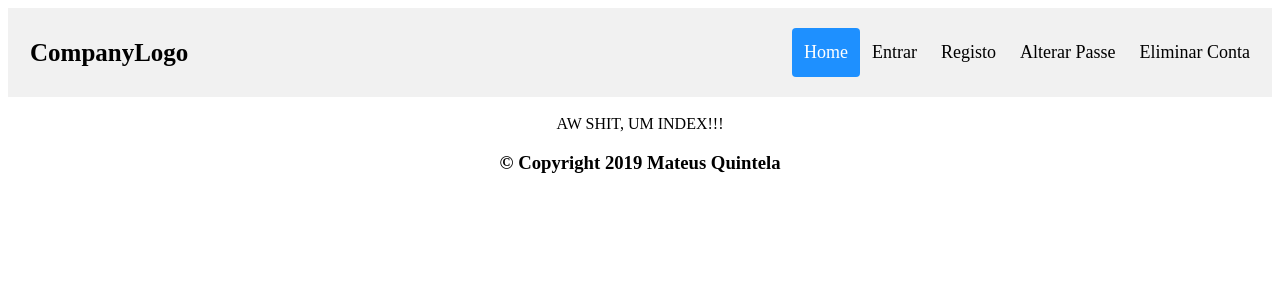
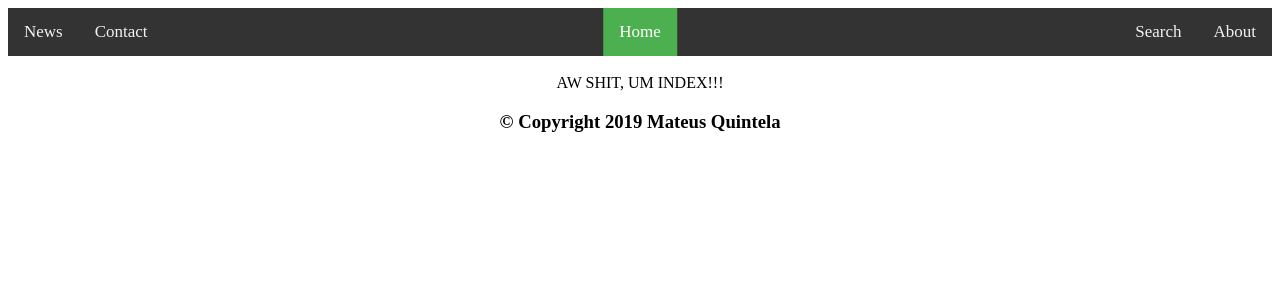
Before and after one commit to Mwrench/login10416, a Flask app: page / in a window 1280 px wide. Shown: the top 300 px of the page. Run offline with Flask 2, Linux system fonts and the light colour scheme.

Commit message:
fundo novo

```diff
--- a/Static/style.css
+++ b/Static/style.css
@@ -9,56 +9,60 @@ margin : auto;
 background-color : lightgray;
 }
 
-/* Style the header with a grey background and some padding */
-.header {
+/* Add a black background color to the top navigation */
+.topnav {
+  position: relative;
+  background-color: #333;
   overflow: hidden;
-  background-color: #f1f1f1;
-  padding: 20px 10px;
 }
 
-/* Style the header links */
-.header a {
+/* Style the links inside the navigation bar */
+.topnav a {
   float: left;
-  color: black;
+  color: #f2f2f2;
   text-align: center;
-  padding: 12px;
+  padding: 14px 16px;
   text-decoration: none;
-  font-size: 18px;
-  line-height: 25px;
-  border-radius: 4px;
+  font-size: 17px;
 }
 
-/* Style the logo link (notice that we set the same value of line-height and font-size to prevent the header to increase when the font gets bigger */
-.header a.logo {
-  font-size: 25px;
-  font-weight: bold;
-}
-
-/* Change the background color on mouse-over */
-.header a:hover {
+/* Change the color of links on hover */
+.topnav a:hover {
   background-color: #ddd;
   color: black;
 }
 
-/* Style the active/current link*/
-.header a.active {
-  background-color: dodgerblue;
+/* Add a color to the active/current link */
+.topnav a.active {
+  background-color: #4CAF50;
   color: white;
 }
 
-/* Float the link section to the right */
-.header-right {
+/* Centered section inside the top navigation */
+.topnav-centered a {
+  float: none;
+  position: absolute;
+  top: 50%;
+  left: 50%;
+  transform: translate(-50%, -50%);
+}
+
+/* Right-aligned section inside the top navigation */
+.topnav-right {
   float: right;
 }
 
-/* Add media queries for responsiveness - when the screen is 500px wide or less, stack the links on top of each other */
-@media screen and (max-width: 500px) {
-  .header a {
+/* Responsive navigation menu - display links on top of each other instead of next to each other (for mobile devices) */
+@media screen and (max-width: 600px) {
+  .topnav a, .topnav-right {
     float: none;
     display: block;
-    text-align: left;
   }
-  .header-right {
-    float: none;
+
+  .topnav-centered a {
+    position: relative;
+    top: 0;
+    left: 0;
+    transform: none;
   }
 }
--- a/Templates/layout.html
+++ b/Templates/layout.html
@@ -8,17 +8,27 @@
     {% endblock %}
 
 
-<div class="header">
-  <a href="/" class="logo">CompanyLogo</a>
-  <div class="header-right">
-    <a class="active" href="/">Home</a>
-    <a href="/login">Entrar</a>
-    <a href="/registo">Registo</a>
-    <a href="/newpass">Alterar Passe</a>
-    <a href="/apagar">Eliminar Conta</a>
+<!-- Top navigation -->
+<div class="topnav">
+
+  <!-- Centered link -->
+  <div class="topnav-centered">
+    <a href="#home" class="active">Home</a>
   </div>
+
+  <!-- Left-aligned links (default) -->
+  <a href="#news">News</a>
+  <a href="#contact">Contact</a>
+
+  <!-- Right-aligned links -->
+  <div class="topnav-right">
+    <a href="#search">Search</a>
+    <a href="#about">About</a>
+  </div>
+
 </div>
 <br>
+
 
 {% block conteudo %}
 {% endblock %}
--- a/app.py
+++ b/app.py
@@ -35,14 +35,18 @@ def existe(v1):
     return valor
 
 
-def eliminar(v1):
-    import sqlite3
-    ficheiro = sqlite3.connect('db/Utilizadores.db')
-    db = ficheiro.cursor()
-    db.execute("DELETE FROM usr WHERE usr = ? ", (v1,))
-    ficheiro.commit()
-    ficheiro.close()
-    return
+def existe(v1):
+    try:
+        import sqlite3
+        ficheiro = sqlite3.connect('db/Utilizadores.db')
+        db = ficheiro.cursor()
+        db.execute("SELECT * FROM usr WHERE usr = ? ", (v1,))
+        valor = db.fetchone()
+        ficheiro.close()
+    except:
+        valor = None
+    return valor
+
 
 
 def log(v1, v2):
```
